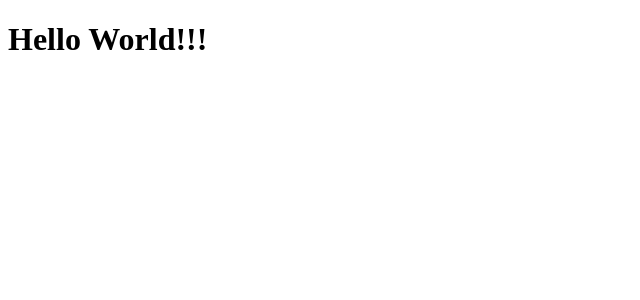
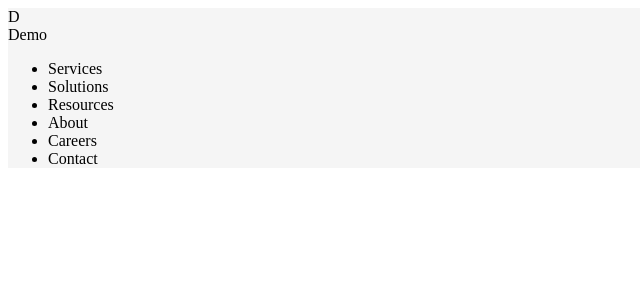
Before and after one commit to Vccentric/Responsive-Designs, a React app: page / in a window 1280 px wide. Shown: the top 300 px of the page, without its empty margins (0-640 px from the left). Built offline with nearby package versions, Linux system fonts and the light colour scheme.

Commit message:
1. Add 'Header' component stub. 2. Add init CSS file.

```diff
--- a/src/design-1/components/App.js
+++ b/src/design-1/components/App.js
@@ -1,8 +1,13 @@
 import React from "react";
+import Header from "./Header";
+import "../css/styles.css";
 
+// main component
 const App = () => {
     return (
-        <h1>Hello World!!!</h1>
+        <div id="page-container">
+            <Header />
+        </div>
     );
 }
 
--- /dev/null
+++ b/src/design-1/components/Header.js
@@ -0,0 +1,23 @@
+import React from "react";
+
+// header component
+const Header = () => {
+    return (
+        <header id="header">
+            <div className="container">
+                <div className="logo">D</div>
+                <div className="company">Demo</div>
+            </div>
+            <ul className="menubar">
+                <li>Services</li>
+                <li>Solutions</li>
+                <li>Resources</li>
+                <li>About</li>
+                <li>Careers</li>
+                <li>Contact</li>
+            </ul>
+        </header>
+    );
+}
+
+export default Header;
--- /dev/null
+++ b/src/design-1/css/styles.css
@@ -0,0 +1,21 @@
+/**
+ * Styles v1.0.0
+ * CSS file for the 'Design-1' web page.
+ *
+ * @author      Christopher Viray
+ * @copyright   (c) 2019 Christopher Viray
+ * @license     MIT
+ * @version     1.0.0
+ */
+
+/* ===== General ===== */
+
+#root {
+    background-color: whitesmoke;
+}
+
+/* ===== Header ===== */
+
+#header {
+
+}
```
